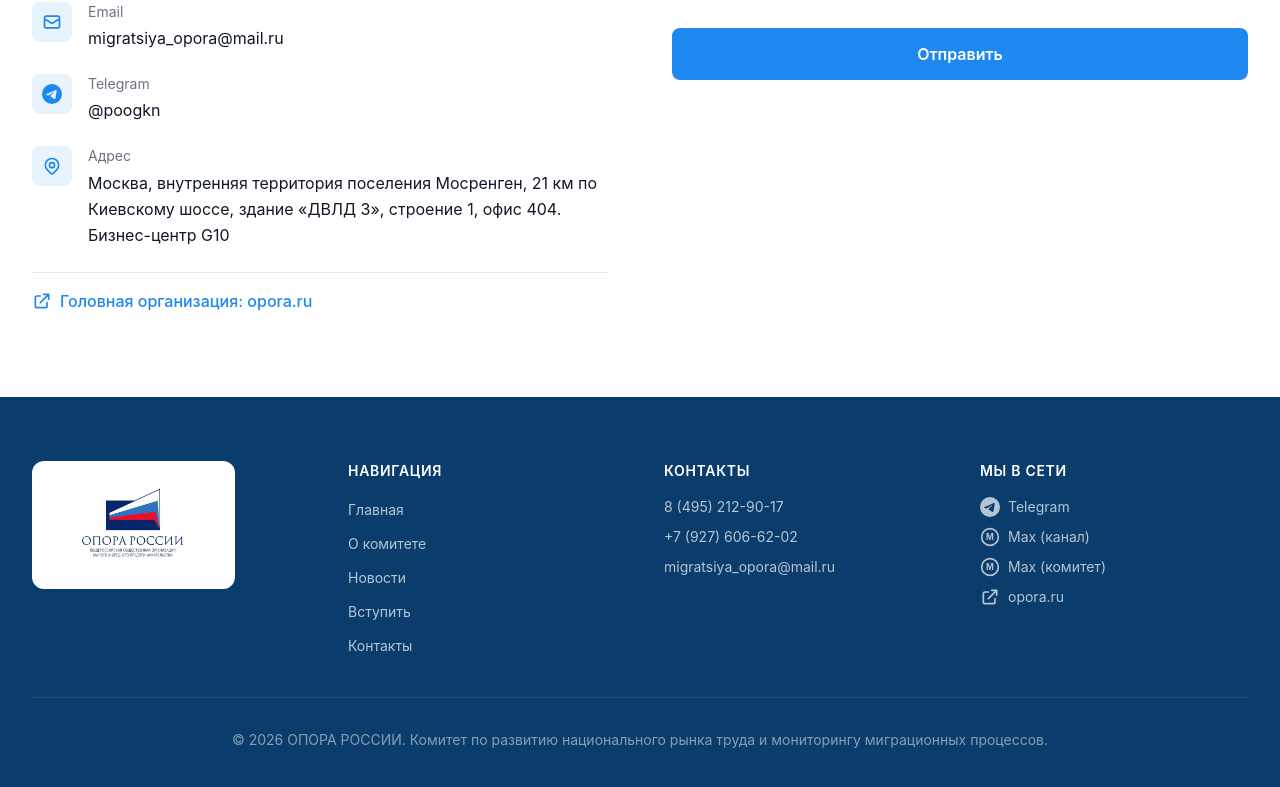
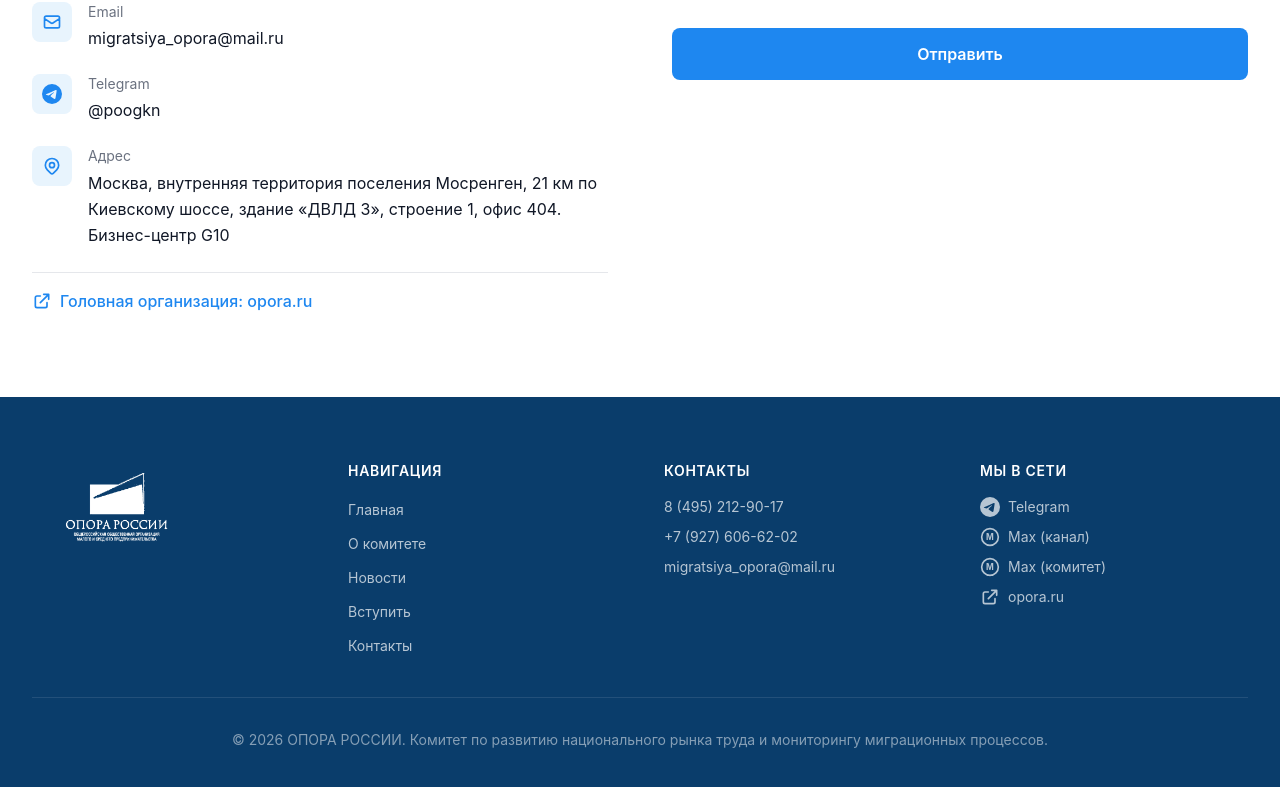
Before and after one commit to Ntmib/opora-migration, a Next.js app: page /contacts in a window 1280 px wide. Shown: the part 949-1736 px from the top of the page. Built offline with nearby package versions, Linux system fonts and the light colour scheme.

Commit message:
[agent] feat: логотип с прозрачным фоном (PNG), убрал белую подложку в футере

```diff
--- a/src/components/Footer.tsx
+++ b/src/components/Footer.tsx
@@ -6,13 +6,11 @@
       <div className="max-w-7xl mx-auto px-4 sm:px-6 lg:px-8 py-12 sm:py-16">
         <div className="grid grid-cols-1 sm:grid-cols-2 lg:grid-cols-4 gap-8 lg:gap-12">
           <div className="sm:col-span-2 lg:col-span-1 flex items-start">
-            <div className="bg-white rounded-xl p-4">
-              <img
-                src="/images/opora-logo-vertical.jpg"
+            <img
+                src="/images/opora-logo-vertical.png"
                 alt="ОПОРА РОССИИ"
-                className="h-24 w-auto"
+                className="h-24 w-auto brightness-0 invert"
               />
-            </div>
           </div>
 
           <div>
--- a/src/components/Header.tsx
+++ b/src/components/Header.tsx
@@ -54,7 +54,7 @@
           <div className="flex items-center justify-between py-3 sm:py-4 lg:py-5">
             <Link href="/" className="shrink-0">
               <img
-                src="/images/opora-logo-vertical.jpg"
+                src="/images/opora-logo-vertical.png"
                 alt="ОПОРА РОССИИ — Общероссийская общественная организация малого и среднего предпринимательства"
                 className="h-14 sm:h-20 lg:h-24 w-auto"
               />
```
Also changed, not shown: public/images/opora-logo-vertical.png (added).
